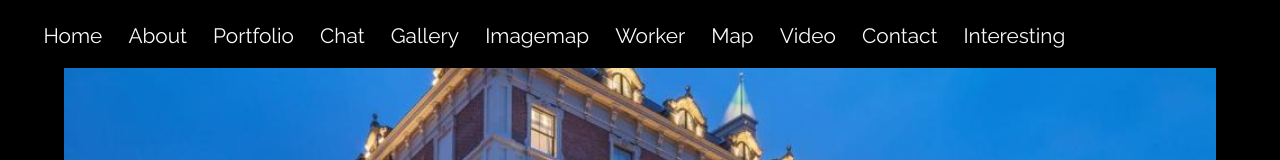
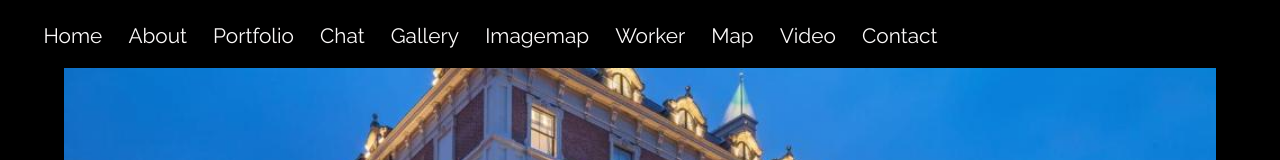
Before and after one commit to RoadMasterVK/portfolio, a plain HTML site: page gallery.html in a window 1280 px wide. Shown: the top 160 px of the page. Drawn offline with Linux system fonts and the light colour scheme.

Commit message:
Update gallery.html

```diff
--- a/gallery.html
+++ b/gallery.html
@@ -28,7 +28,6 @@
         <li><a href="map.html">Map</a></li>
         <li><a href="video.html">Video</a></li>
         <li><a href="contact.html">Contact</a></li>
-        <li><a href="interesting.html">Interesting</a></li>
       </ul>
     </nav>
   </header>
```
